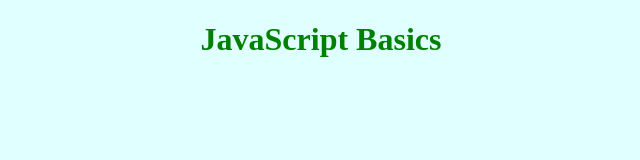
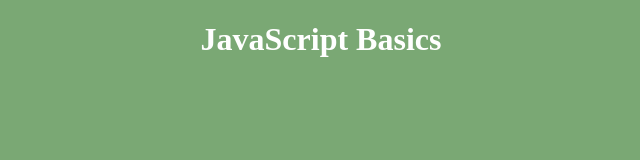
Before and after one commit to AshwiniParaye1/JavaScript_Practice, a website: page index.html in a window 1280 px wide. Shown: the whole page, without its empty margins (319-959 px from the left). Drawn offline with Linux system fonts and the light colour scheme.

```diff
--- a/index.css
+++ b/index.css
@@ -26,7 +26,7 @@
     background-color: yellow;
 } */
 *{
-    background-color:lightcyan;
-    color: green;
+    background-color:#7AA874;
+    color: white;
     text-align: center;
 }
```
Also changed, not shown: index.js (+23 -0 lines).
